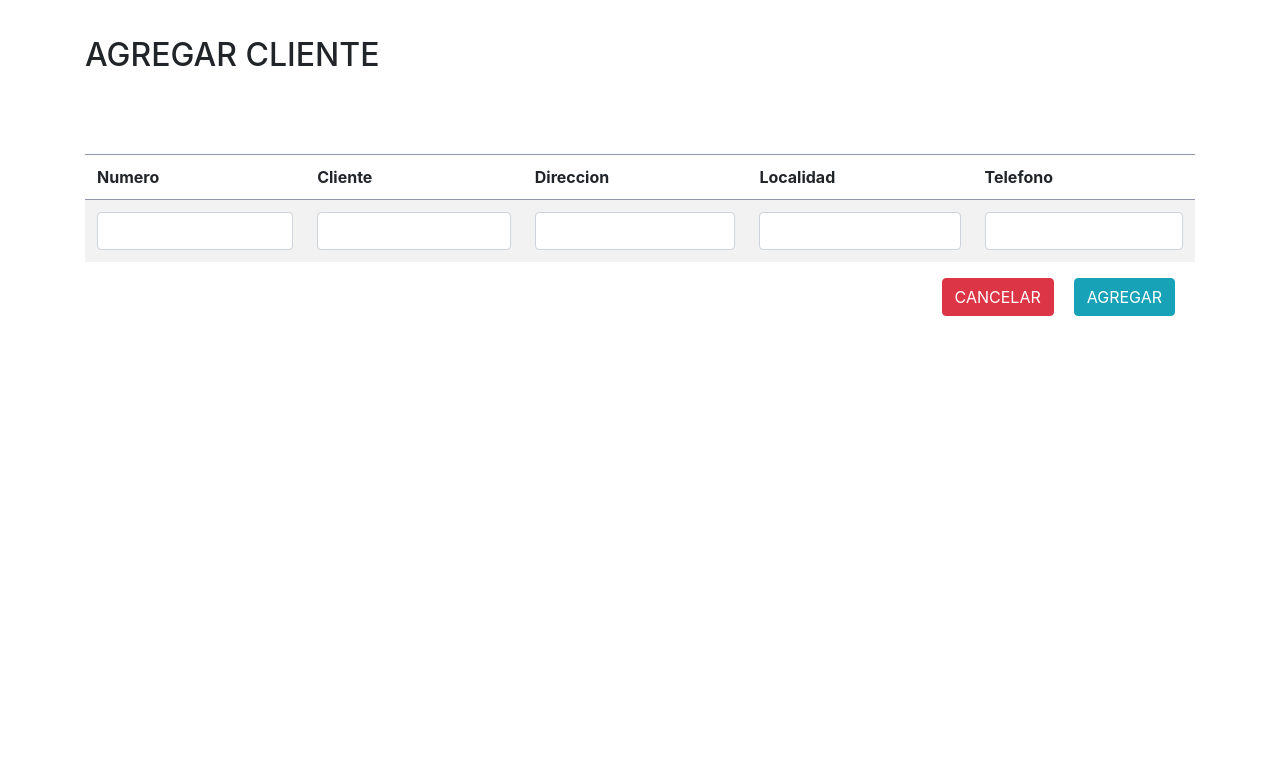
After one commit to deboch/distribuidoraTijera, a PHP site: page /distribuidora/vista/agregarCliente.php in a window 1280 px wide. The commit adds this page. Shown: the top 775 px of the page. Run offline with PHP 8.4, Linux system fonts and the light colour scheme; some libraries are stand-ins or nearby versions.

Commit message:
vista-agregar-cliente

```diff
--- /dev/null
+++ b/vista/agregarCliente.php
@@ -0,0 +1,42 @@
+<?php
+include("../head.php");
+?>
+<!DOCTYPE html>
+<html>
+<head>
+</head>
+<body>
+<div class="container">
+<br>
+    <h2>AGREGAR CLIENTE</h2>
+    <br><br>
+    <form method="submit" src="../controlador/controlador_agregar_cliente.php?numero=&nombre=&direccion=&localidad=&telefono=">
+    <div class="table-responsive" id="tablaAgregar">
+                <table class="table table-striped" id="dataTable" width="100%" cellspacing="0">
+                    <thead>
+                        <tr>
+                            <th>Numero</th>
+                            <th>Cliente</th>
+                            <th>Direccion</th>
+                            <th>Localidad</th>
+                            <th>Telefono</th>
+                        </tr>
+                    </thead>
+                    <tbody>
+                        <tr>
+                            <td><input class="form-control" type='text' name='numero'></td>
+                            <td><input class="form-control" type='text' name='nombre'></td>
+                            <td><input class="form-control" type='text' name='direccion'></td>
+                            <td><input class="form-control" type='text' name='localidad'></td>
+                            <td><input class="form-control" type='text' name='telefono'></td>
+                        </tr>
+                    </tbody>
+                </table>
+
+    </div>
+    <button class="btn btn-info float-right agregar" type="submit">AGREGAR</button>
+	<button class="btn btn-danger float-right agregar"><a href="../home.php" style="color:white!important">CANCELAR</a></button>
+    </form>
+</div>
+</body>
+</html>
--- a/vista/clientes.php
+++ b/vista/clientes.php
@@ -25,7 +25,7 @@ include_once("../header.php");
 			</div>
 		</div>
 		<br><br>
-    <button type="button" class="btn btn-info float-right agregar">AGREGAR</button>
+    <button type="button" class="btn btn-info float-right agregar"><a href="agregarCliente.php" style="color:white!important">AGREGAR</a></button>
 
     <div class="table-responsive">
             <table class="table table-striped" id="dataTable" width="100%" cellspacing="0">
```
Also changed, not shown: controlador/controlador_agregar_cliente.php (added, +10 -0 lines), modelo/modelo_cliente.php (+9 -1 lines).
